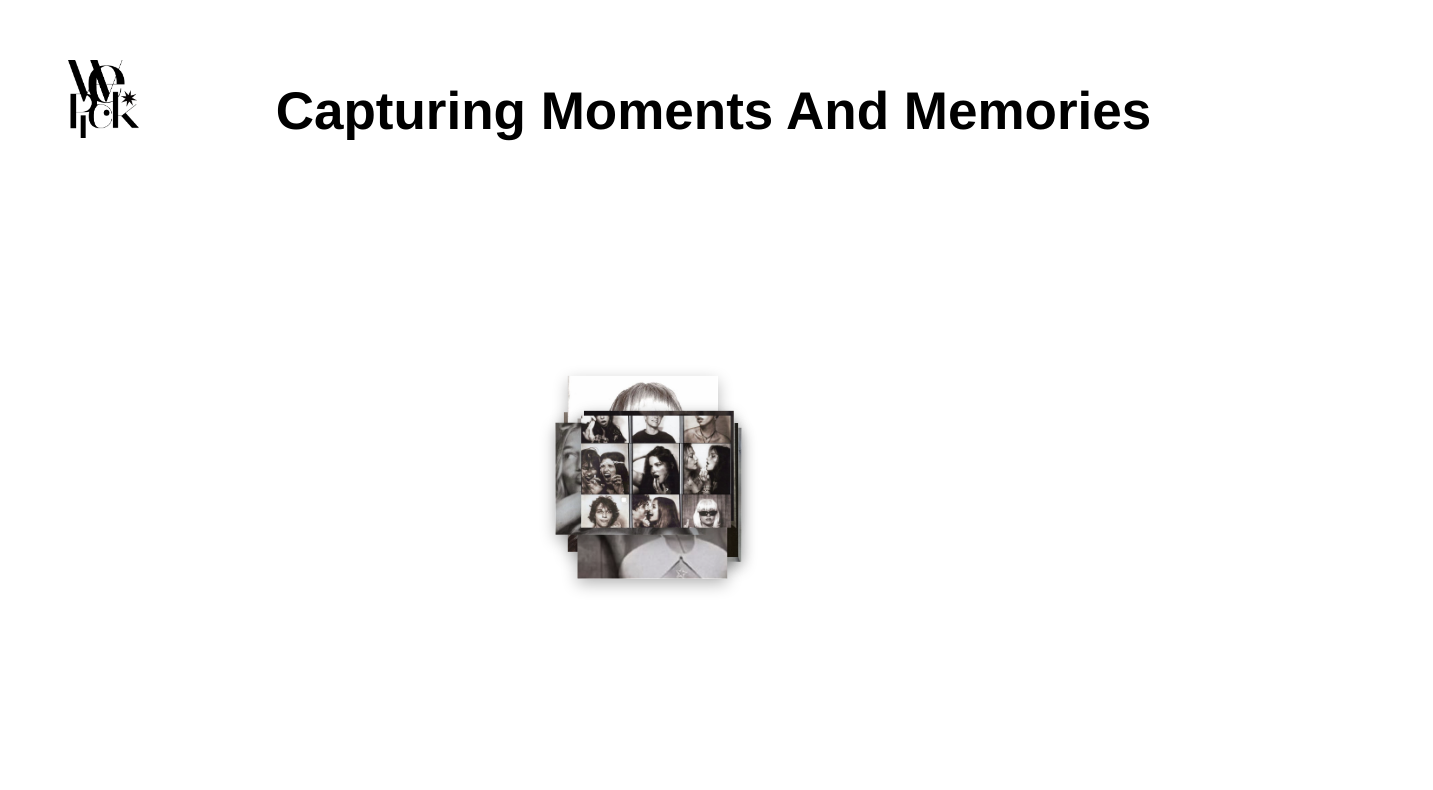
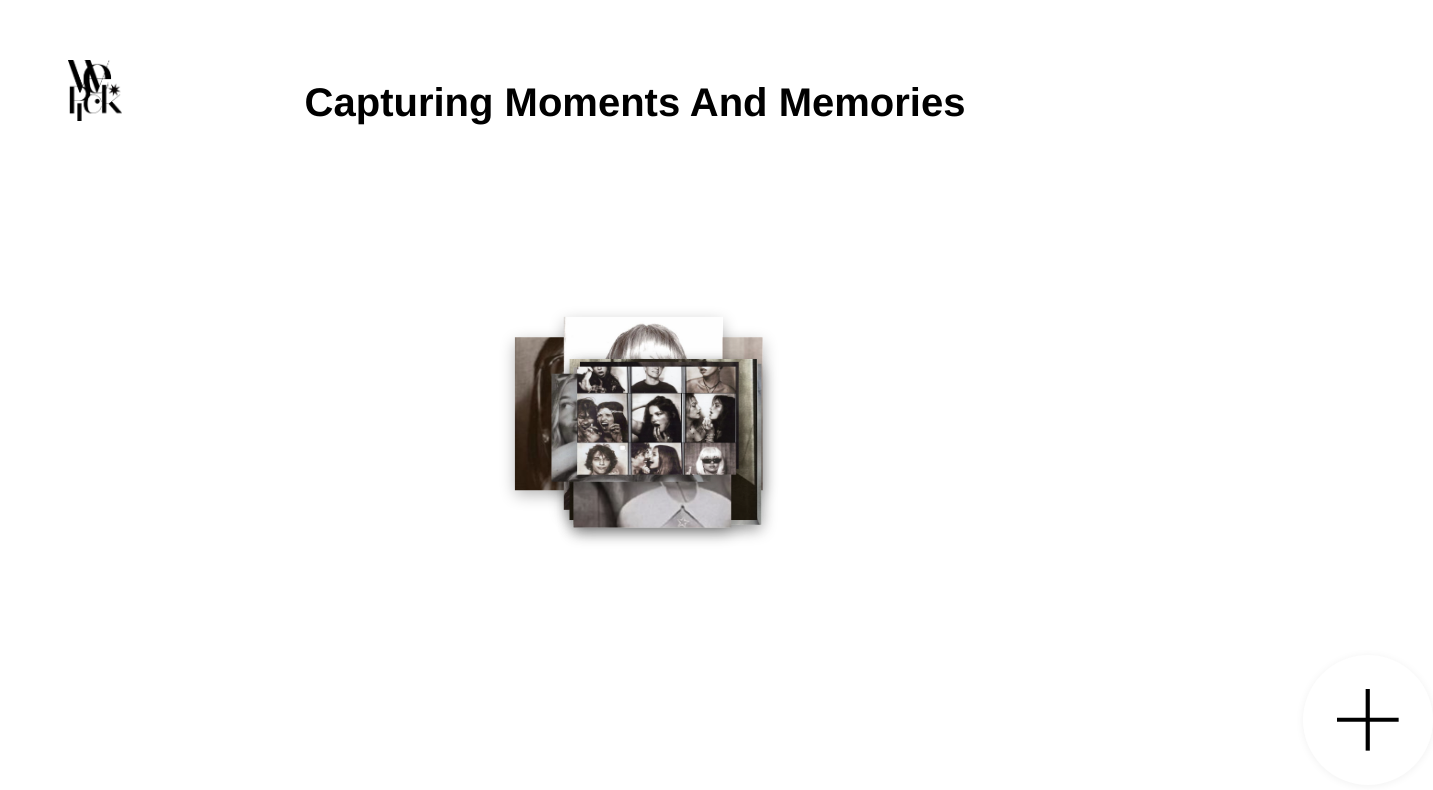
Before and after one commit to 2025-ITShow-WePick/2025-ITShow-FE-WePick, a React (Vite) app: page / in a window 1280 px wide. Shown: the top 790 px of the page, 1433 px wide, since content can reach past the window. Built offline with nearby package versions, Linux system fonts and the light colour scheme.

Commit message:
✨ [feat] : splash 화면 이미지 배치, 화면 블러 처리

```diff
--- a/src/screens/SplashPage.jsx
+++ b/src/screens/SplashPage.jsx
@@ -26,27 +26,27 @@ export default function SplashPage() {
   const [spread, setSpread] = useState(false);
 
   const handleClick = () => {
-    setSpread(!spread);
+    setSpread((prev) => !prev);
   };
 
   return (
     <>
+      {<div className={`${styles.overlay} ${spread ? styles.show : ""}`} />}
       <div className={styles.wepickLogoSubtitle}>
         <img src={wepickLogo} className={styles.wepickLogo} />
         <p className={styles.wepickSubtitle}>Capturing Moments And Memories</p>
       </div>
-
       <div className={styles.imageStack} onClick={handleClick}>
         {[...splashImg].map((src, i) => {
-          const offsetX = (Math.random() - 0.5) * 40; // -20px ~ 20px
-          const offsetY = (Math.random() - 0.5) * 40; // -20px ~ 20px
+          const offsetX = (Math.random() - 0.5) * 40;
+          const offsetY = (Math.random() - 0.5) * 40;
 
           return (
             <img
               key={i}
               src={src}
               alt={`img${i}`}
-              className={`${styles.stackImg} ${
+              className={`${styles.stackImg} ${styles[`img${i}`]} ${
                 spread ? styles[`spread${i}`] : styles.stacked
               }`}
               style={{
@@ -59,6 +59,23 @@ export default function SplashPage() {
           );
         })}
       </div>
+      <div className={styles.btnPlusBox}>
+        <button
+          className={`${styles.btnPlus} ${spread ? styles.rotated : ""}`}
+          onClick={handleClick}
+        >
+          <svg
+            xmlns="http://www.w3.org/2000/svg"
+            width="62"
+            height="62"
+            viewBox="0 0 89 89"
+            fill="none"
+          >
+            <path d="M44.126 0V88.5" stroke="black" strokeWidth="6" />
+            <path d="M0 44.126L88.5 44.126" stroke="black" strokeWidth="6" />
+          </svg>
+        </button>
+      </div>
     </>
   );
 }
--- a/src/styles/SplashPage.module.css
+++ b/src/styles/SplashPage.module.css
@@ -6,45 +6,63 @@
 body {
   width: 100%;
   height: 100%;
+  overflow: hidden;
+}
+
+.overlay {
+  position: fixed;
+  top: 0;
+  left: 0;
+  width: 100%;
+  height: 100%;
+  background-color: rgba(255, 255, 255, 0.6);
+  z-index: 15;
+  opacity: 0;
+  visibility: hidden;
+  transition: opacity 0.5s ease, visibility 0.5s ease;
+}
+
+.overlay.show {
+  opacity: 1;
+  visibility: visible;
 }
 
 .wepickLogoSubtitle {
   display: flex;
   margin-top: 60px;
   margin-left: 60px;
+  cursor: pointer;
 }
 
 .wepickLogo {
-  width: 71px;
-  height: 78px;
-  aspect-ratio: 71/78;
+  cursor: pointer;
+  width: 54px;
+  height: 61px;
+  aspect-ratio: 61/68;
 }
 
 .wepickSubtitle {
+  transform: translateX(-70px);
   margin: 0 auto;
-  text-align: center;
   color: #000;
   margin-top: 20px;
   font-family: "Helvetica";
-  font-size: 53px;
+  font-size: 40px;
   font-weight: 700;
 }
 
 .imageStack {
   position: relative;
-  width: 1200px; /* 넉넉한 가로 폭 */
+  width: 1000px;
   height: 600px;
-  margin: 40px auto; /* 수평 중앙 정렬 */
+  margin: 5px auto;
   display: flex;
   justify-content: center;
-  align-items: center; /* 수직 중앙 정렬 */
+  align-items: center;
 }
 
 .stackImg {
   position: absolute;
-  width: 150px;
-  height: auto;
-  border-radius: 0;
   box-shadow: 0 5px 15px rgba(0, 0, 0, 0.3);
   transition: transform 0.8s ease, opacity 0.5s;
   cursor: pointer;
@@ -53,69 +71,110 @@ body {
 .stacked {
   z-index: 10;
   opacity: 1;
-  /* 기존 transform 제거됨 */
 }
 
-
 .img0 {
-  width: 199px;
-height: 148px;
+  width: 159px;
+  height: 108px;
 }
 .img1 {
-  width: 199px;
-height: 148px;
+  width: 159px;
+  height: 108px;
 }
 .img2 {
-  width: 188px;
-height: 200px;
+  width: 158px;
+  height: 160px;
 }
 .img3 {
-  width: 199px;
-height: 147px;
+  width: 159px;
+  height: 107px;
 }
 .img4 {
-  width: 248px;
-height: 221px;
+  width: 188px;
+  height: 161px;
 }
 .img5 {
-  width: 249px;
-height: 221px;
+  width: 189px;
+  height: 161px;
 }
 .img6 {
-  width: 199px;
-height: 233px;
+  width: 159px;
+  height: 193px;
 }
 .img7 {
-  width: 308px;
-height: 213px;
+  width: 248px;
+  height: 153px;
 }
 
-
-/* 펼쳐졌을 때 좌우로도 확실하게 퍼지도록 translateX 조정 */
 .spread0 {
-  transform: translate(-300px, -140px) rotate(-5deg);
+  transform: translate(-264px, -170px);
 }
 .spread1 {
-  transform: translate(-100px, -160px) rotate(3deg);
+  transform: translate(-55px, -101px);
 }
 .spread2 {
-  transform: translate(130px, -140px) rotate(-7deg);
+  transform: translate(124px, -150px);
 }
 .spread3 {
-  transform: translate(-230px, 0px) rotate(6deg);
+  transform: translate(-235px, -50px);
 }
 .spread4 {
-  transform: translate(0px, 0px) rotate(-2deg);
-} /* 중심 */
+  transform: translate(50px, 46px);
+}
 .spread5 {
-  transform: translate(230px, 10px) rotate(4deg);
+  transform: translate(-369px, 102px);
 }
 .spread6 {
-  transform: translate(-180px, 150px) rotate(-4deg);
+  transform: translate(-171px, 196px);
 }
 .spread7 {
-  transform: translate(20px, 170px) rotate(5deg);
+  transform: translate(293px, 150px);
 }
-.spread8 {
-  transform: translate(200px, 170px) rotate(-6deg);
+
+.btnPlusBox {
+  margin-left: 1295px;
+  margin-top: -80px;
+  z-index: 10;
 }
+
+.btnPlus {
+  width: 130px;
+  height: 130px;
+  border-radius: 65px;
+  border: none;
+  background: #ffffff;
+  box-shadow: 0px 1px 8px rgba(0, 0, 0, 0.06);
+  transition: transform 0.5s ease;
+}
+
+/* 회전 애니메이션 */
+.rotated {
+  transform: rotate(-45deg);
+}
+
+.btnPlus {
+  width: 130px;
+  height: 130px;
+  border-radius: 65px;
+  border: none;
+  background: #ffffff;
+  box-shadow: 0px 1px 8px rgba(0, 0, 0, 0.06);
+  z-index: 20;
+  cursor: pointer;
+  display: flex;
+  justify-content: center;
+  align-items: center;
+}
+
+.btnX {
+  font-size: 40px;
+  font-weight: bold;
+  color: black;
+}
+
+.btnPlusBox {
+  margin-left: 1295px;
+  margin-top: -80px;
+  position: relative;
+  z-index: 20;
+}
```
